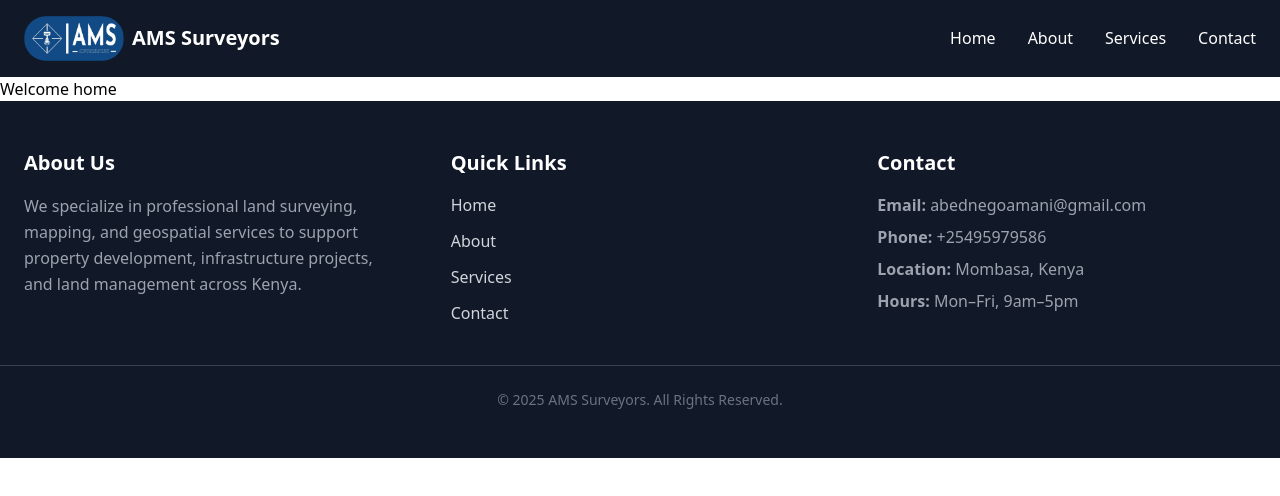
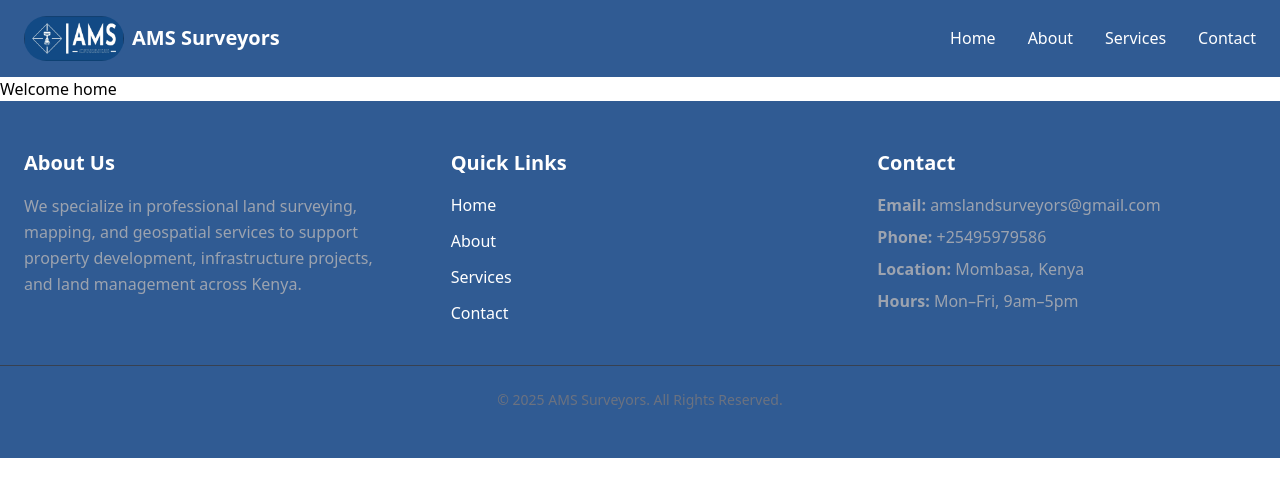
Before and after one commit to LydiaNeema/AMS, a Next.js app in the folder ams/: page / in a window 1280 px wide. Shown: the top 496 px of the page. Built offline with nearby package versions, Linux system fonts and the light colour scheme.

Commit message:
updated the font and styling

```diff
--- a/ams/components/footer.jsx
+++ b/ams/components/footer.jsx
@@ -2,7 +2,7 @@ import Link from "next/link";
 
 export default function Footer() {
   return (
-    <footer className="bg-gray-900 text-gray-300 py-12">
+    <footer className="bg-amsblue  text-white py-12">
       <div className="container mx-auto px-6 grid grid-cols-1 md:grid-cols-3 gap-12">
 
         {/* About Section */}
@@ -30,7 +30,7 @@ export default function Footer() {
         <div>
           <h2 className="text-xl font-bold text-white mb-4">Contact</h2>
           <ul className="space-y-2 text-gray-400">
-            <li><strong>Email:</strong> abednegoamani@gmail.com</li>
+            <li><strong>Email:</strong> amslandsurveyors@gmail.com</li>
             <li><strong>Phone:</strong> +25495979586</li>
             <li><strong>Location:</strong> Mombasa, Kenya</li>
             <li><strong>Hours:</strong> Mon–Fri, 9am–5pm</li>
--- a/ams/components/navbar.jsx
+++ b/ams/components/navbar.jsx
@@ -7,7 +7,7 @@ export default function Navbar() {
   const [isOpen, setIsOpen] = useState(false);
 
   return (
-    <nav className="bg-gray-900 text-white px-6 py-4">
+    <nav className="bg-amsblue text-white px-6 py-4">
       <div className="container mx-auto flex items-center justify-between">
         {/* Logo */}
        <Link href="/" className="flex items-center space-x-2">
--- a/ams/tailwind.config.js
+++ b/ams/tailwind.config.js
@@ -5,7 +5,11 @@ module.exports = {
     "./components/**/*.{js,ts,jsx,tsx,mdx}",
   ],
   theme: {
-    extend: {},
+    extend: {
+      colors: {
+        amsblue: "#305b93", // your custom blue
+      },
+    },
   },
   plugins: [],
 };
```
